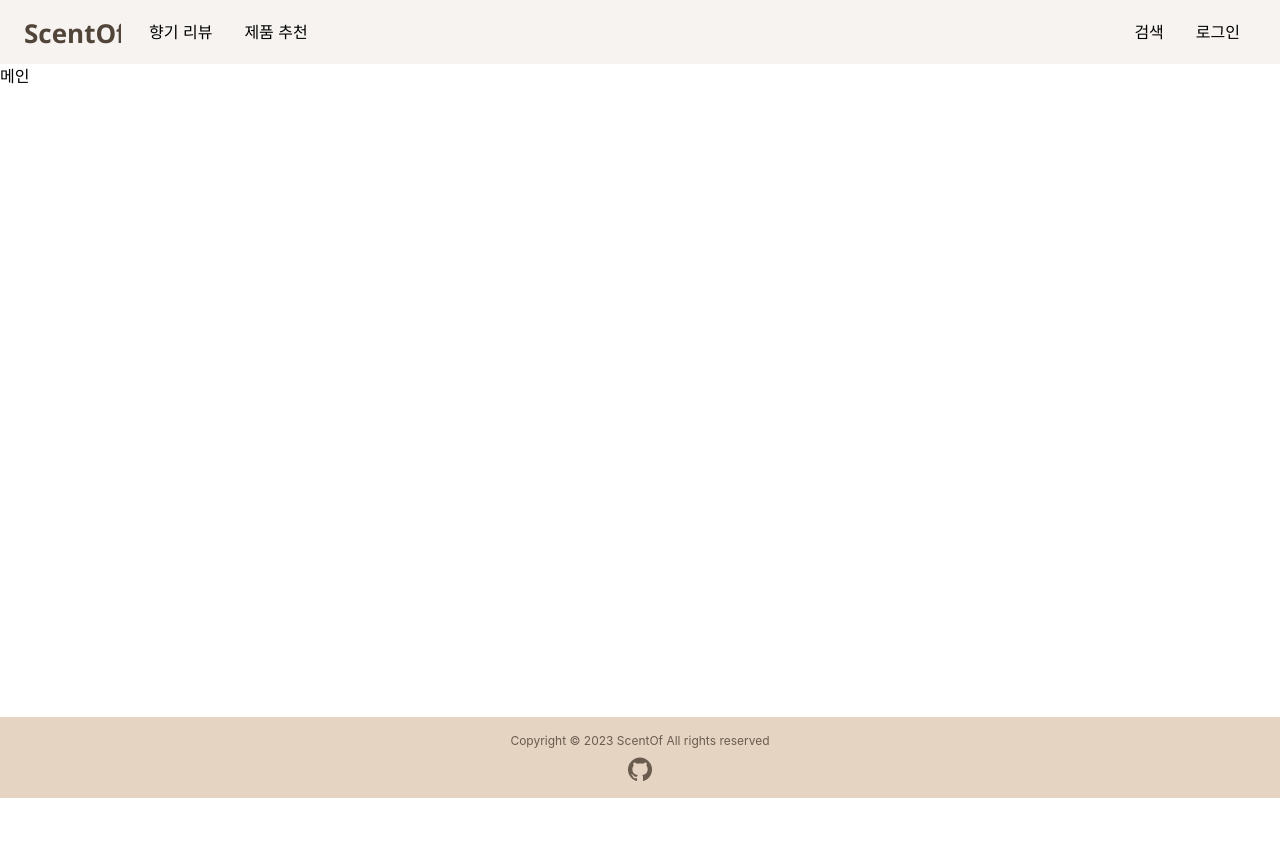
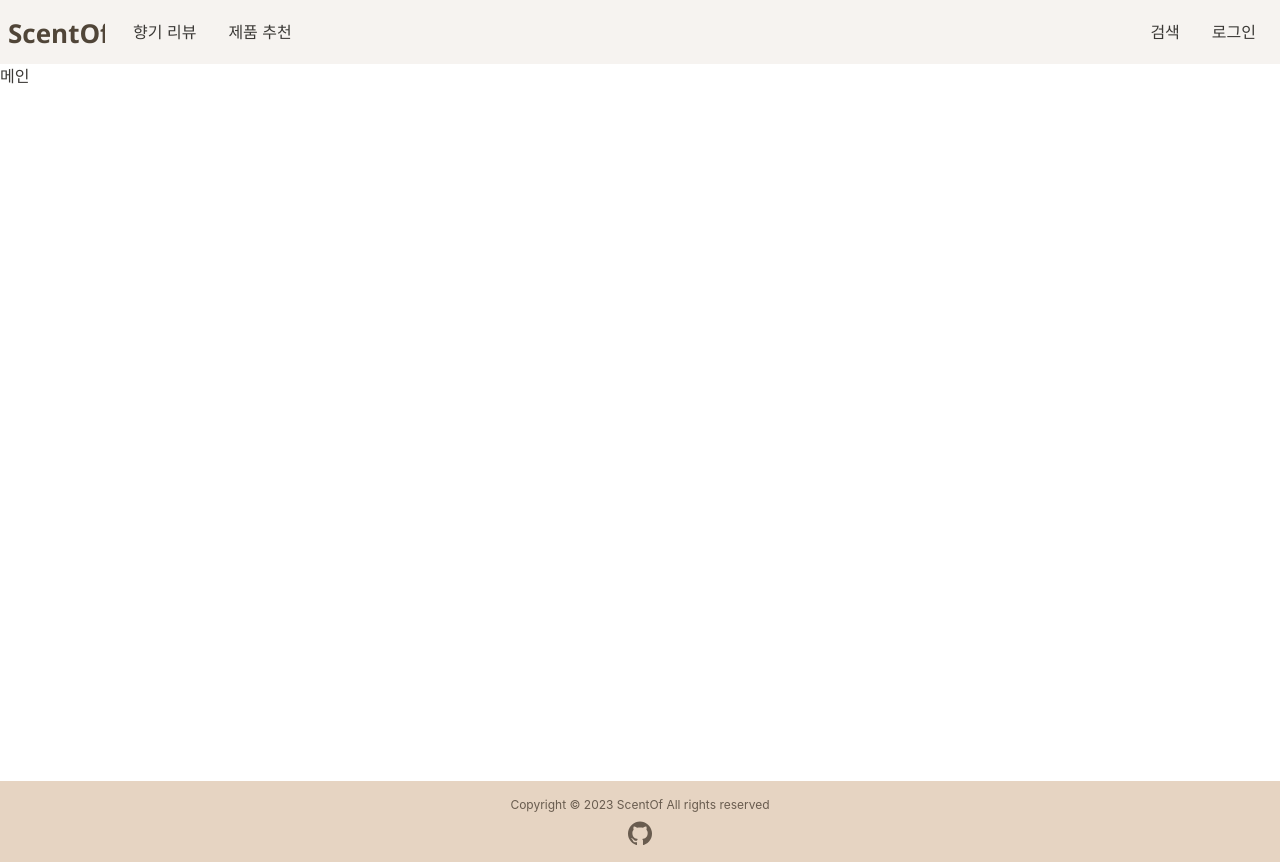
Before and after one commit to j2yn34/ScentOf, a React (Vite) app: page / in a window 1280 px wide. Before the commit the page ends 800 px from the top, so only its background shows below. Built offline with nearby package versions, Linux system fonts and the light colour scheme.

Commit message:
Design: 스크린 크기, 컬러, 마진 등 스타일 수정
- 헤더 반응형 햄버거 메뉴 링크 설정 및 스타일 수정
- 푸터, 메인 섹션 마진 수정 / tailwind 스크린 xl 크기 수정 / 텍스트 기본 색상 설정

```diff
--- a/src/App.tsx
+++ b/src/App.tsx
@@ -3,13 +3,13 @@ import "./assets/css/style.css";
 import { BrowserRouter } from "react-router-dom";
 import Header from "./components/common/Header";
 import Footer from "./components/common/Footer";
-import Router from "./components/router";
+import Router from "./components/Router";
 
 function App() {
   return (
     <BrowserRouter>
       <Header />
-      <section className="main pt-16 ">
+      <section className="main pt-16 mx-auto xl:container">
         <Router />
       </section>
       <Footer />
--- a/src/assets/css/tailwind.css
+++ b/src/assets/css/tailwind.css
@@ -4,4 +4,5 @@
 
 :root {
   font-family: Inter, system-ui, Avenir, Helvetica, Arial, sans-serif;
+  color: #3b3936;
 }
--- a/src/components/common/Footer.tsx
+++ b/src/components/common/Footer.tsx
@@ -1,6 +1,6 @@
 const Footer = () => {
   return (
-    <footer className="footer footer-center p-4 bg-brown-200 text-xs text-brown-500">
+    <footer className="footer footer-center p-4 bg-brown-200 text-xs text-brown-500 mt-16">
       <div>
         <p>Copyright © 2023 ScentOf All rights reserved</p>
         <a href="https://github.com/j2yn34/ScentOf" target="_blank">
--- a/src/components/common/Header.tsx
+++ b/src/components/common/Header.tsx
@@ -23,13 +23,17 @@ const Header = () => {
           </label>
           <ul
             tabIndex={0}
-            className="menu menu-sm dropdown-content mt-3 z-[1] p-2 shadow bg-base-100 rounded-box w-52"
+            className="menu menu-sm dropdown-content mt-2 z-[1] p-0 shadow bg-white w-52"
           >
-            <li>
-              <a>향기 리뷰</a>
+            <li className="hover:bg-beige">
+              <Link to="/review">
+                <a className="py-4">향기 리뷰</a>
+              </Link>
             </li>
-            <li>
-              <a>제품 추천</a>
+            <li className="hover:bg-beige">
+              <Link to="/recommend">
+                <a className="py-4">제품 추천</a>
+              </Link>
             </li>
           </ul>
         </div>
--- a/tailwind.config.js
+++ b/tailwind.config.js
@@ -6,7 +6,7 @@ export default {
       sm: "480px",
       md: "768px",
       lg: "1025px",
-      xl: "1248px",
+      xl: "1280px",
     },
     extend: {
       colors: {
@@ -15,6 +15,7 @@ export default {
         "brown-300": "#C2A788",
         "brown-400": "#9B8772",
         "brown-500": "#695C4F",
+        "brown-600": "#504538",
         brown: "#3B3936",
         green: "06AC59",
         red: "FB3535",
```
